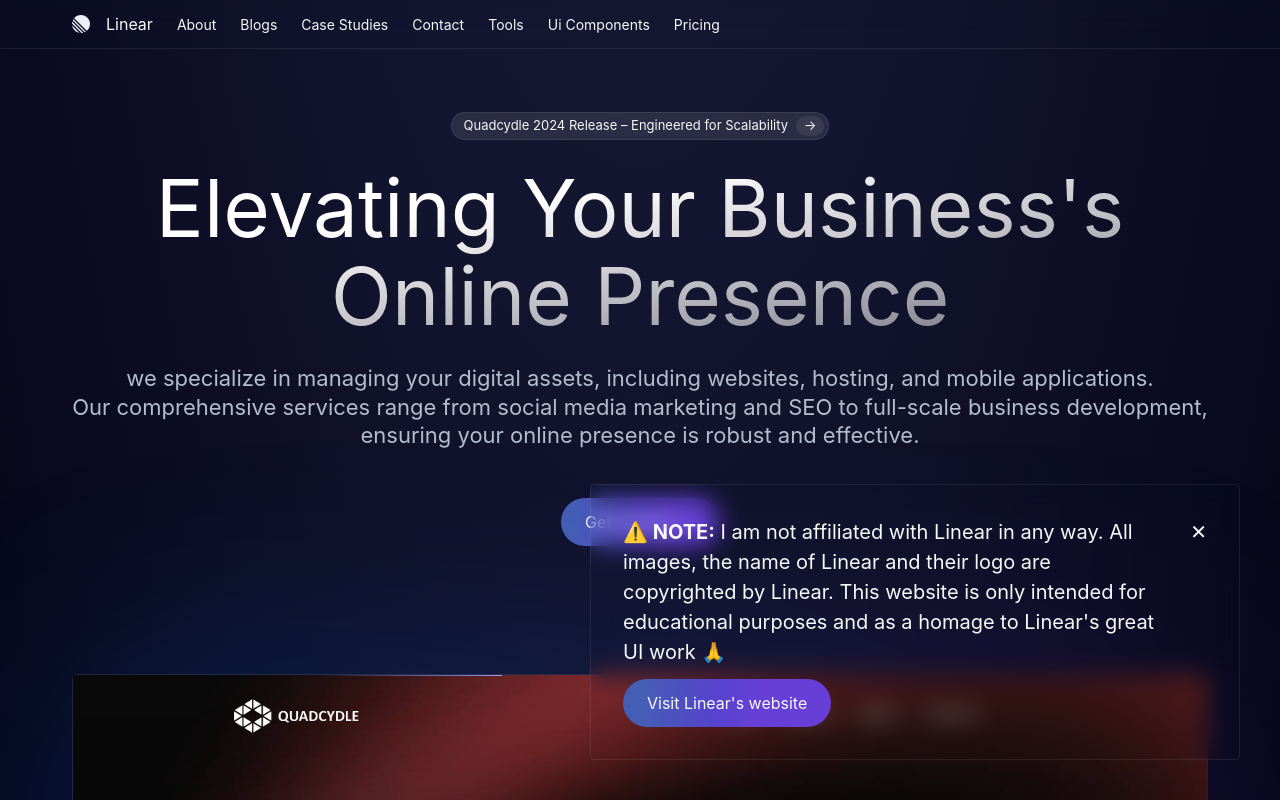
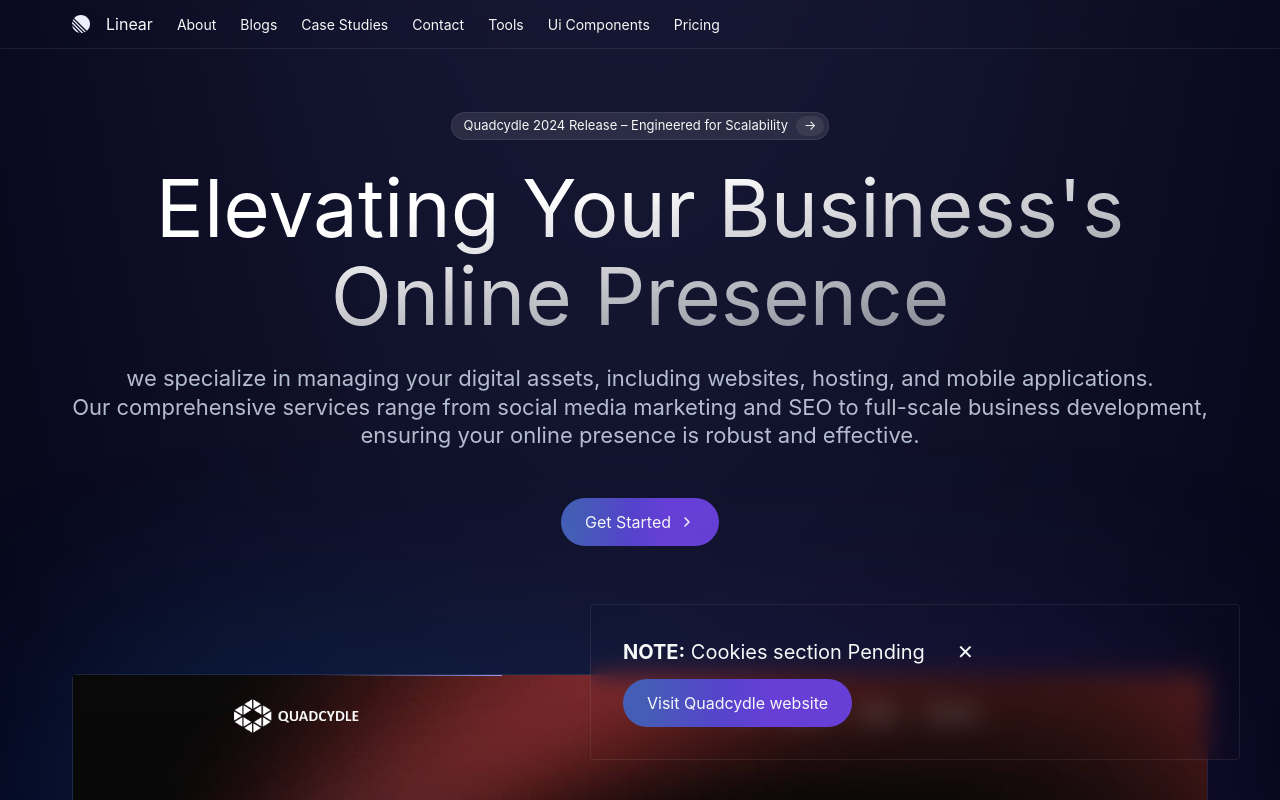
Before and after one commit to Quadcydle/quadcydle.com, a Next.js app: page / in a window 1280 px wide. Shown: the top 800 px of the page. Built offline with nearby package versions, Linux system fonts and the light colour scheme.

Commit message:
Cookie Banner update

```diff
--- a/components/Homepage/copyright-linear-banner.tsx
+++ b/components/Homepage/copyright-linear-banner.tsx
@@ -27,19 +27,16 @@
     <div className="fixed right-[4rem] bottom-[4rem] flex w-[65rem] max-w-[95%] items-start rounded-md border border-transparent-white p-8 text-[2rem] backdrop-blur-[12px]">
       <div className="space-y-3">
         <p>
-          <strong>⚠️ NOTE:</strong> I am not affiliated with Linear in any way.
-          All images, the name of Linear and their logo are copyrighted by
-          Linear. This website is only intended for educational purposes and as
-          a homage to Linear's great UI work 🙏
+          <strong> NOTE:</strong> Cookies section Pending
         </p>
         <p>
-          <Button href="https://linear.app" size="large" target="_blank">
-            Visit Linear's website
+          <Button href="https://quadcydle.com" size="large" target="_blank">
+            Visit Quadcydle website
           </Button>
         </p>
       </div>
       <button className="ml-8" onClick={dismissCookie}>
-        ✕ <span className="sr-only">Dimiss copyright banner</span>
+        ✕ <span className="sr-only">Hide</span>
       </button>
     </div>
   );
```
